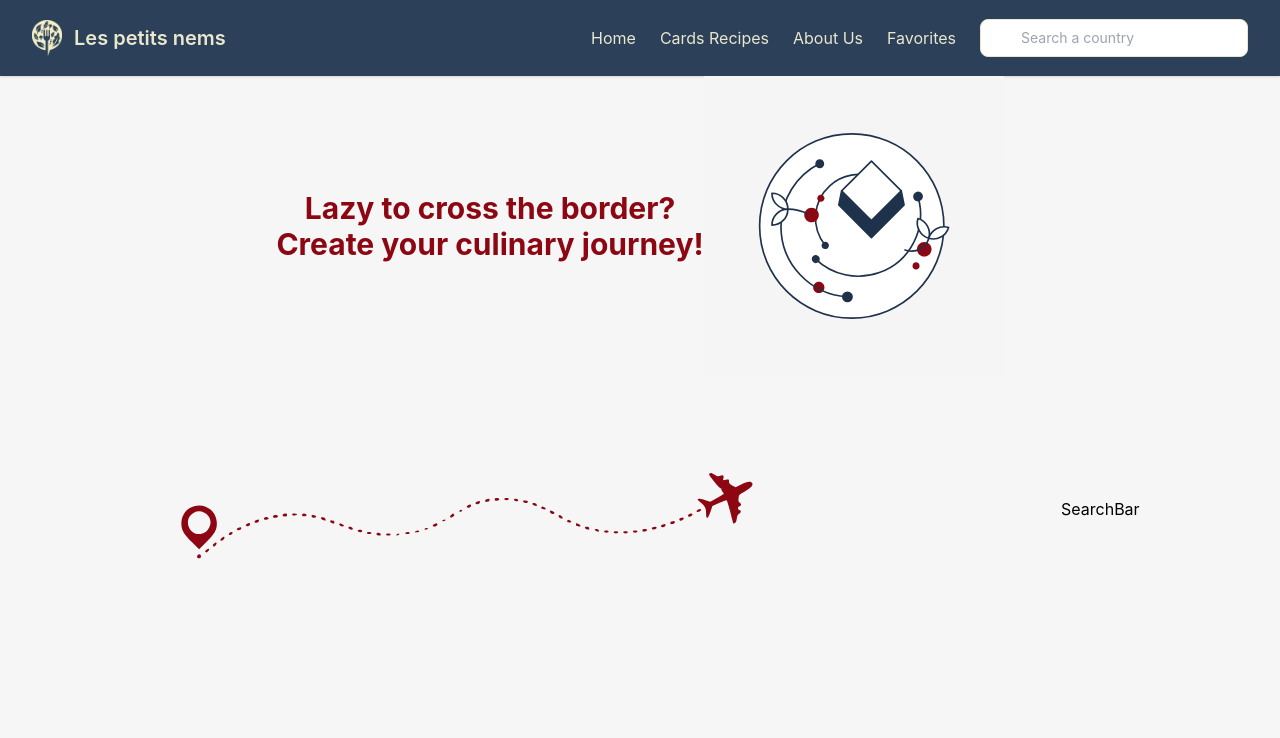
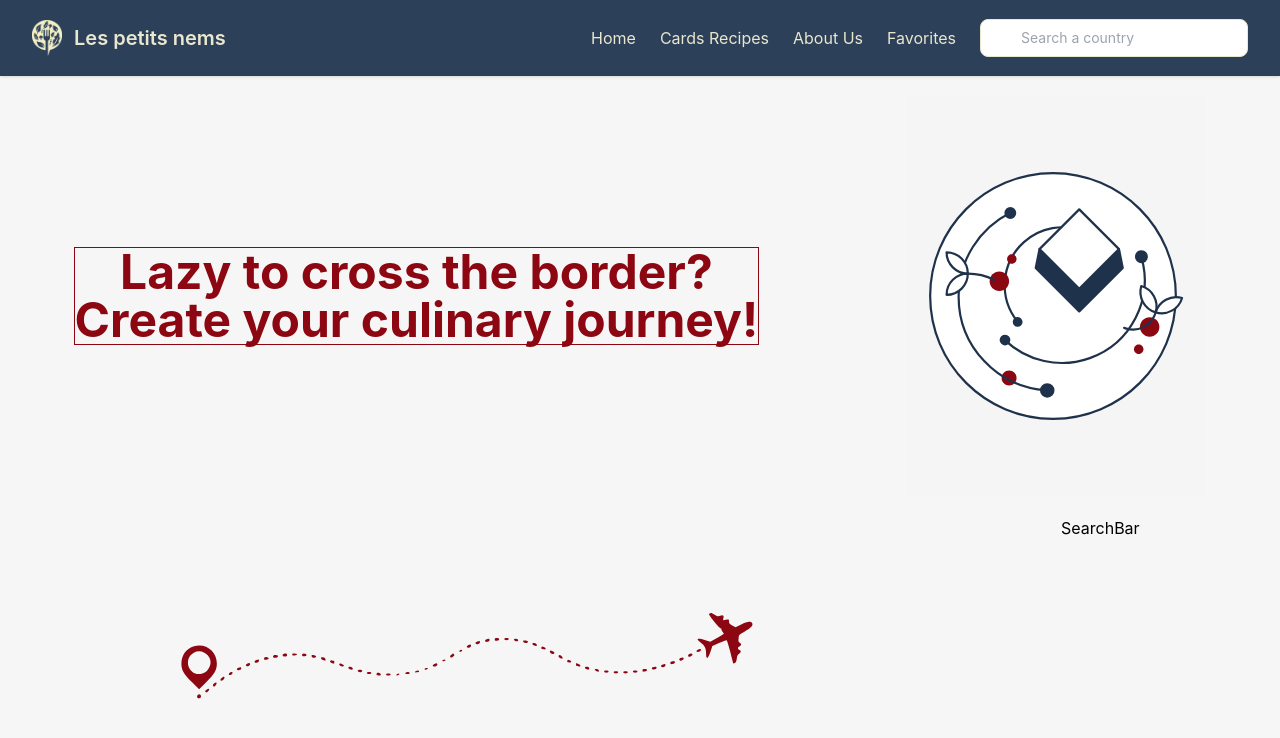
Before and after one commit to Iris-succi/hackathon_2022, a React (Vite) app in the folder frontend/: page / in a window 1280 px wide. Shown: the top 738 px of the page. Built offline with nearby package versions, Linux system fonts and the light colour scheme.

Commit message:
changing margin

```diff
--- a/frontend/src/App.jsx
+++ b/frontend/src/App.jsx
@@ -1,4 +1,3 @@
-// import RecipeCards from "@components/RecipeCards";
 import Home from "./pages/Home";
 
 import "./style/App.css";
@@ -7,7 +6,6 @@ function App() {
   return (
     <div className="App w-screen">
       <Home />
-      {/* <RecipeCards /> */}
     </div>
   );
 }
--- a/frontend/src/pages/Home.jsx
+++ b/frontend/src/pages/Home.jsx
@@ -19,24 +19,24 @@ export default function Home() {
     <main className="w-screen h-screen bg-backgroundMain">
       <Navbar />
       {/* Main content */}
-      <div className="md:flex justify-center items-center">
-        <h1 className="text-redtitle text-center text-3xl	font-bold	 ">
+      <div className="md:flex justify-around items-center my-5">
+        <h1 className="text-redtitle text-center text-3xl	md:text-5xl font-bold	 border">
           Lazy to cross the border? <br />
           Create your culinary journey!
         </h1>
-        <div className="block md:hidden w-100">
+        <div className="block md:hidden w-100 ">
           {" "}
           <img src={arrowfly} alt="" className="w-100" />
         </div>
         <div>
           <div>
-            <Lottie options={defaultOptions} height={300} width={300} />
+            <Lottie options={defaultOptions} height={400} width={300} />
           </div>
         </div>
       </div>
 
       {/* Search bar and arrow flight */}
-      <div className="md:flex  justify-around items-center ">
+      <div className="md:flex  justify-around ">
         <div className="hidden md:block w-1/2 ">
           {" "}
           <img src={arrowfly} alt="" className="w-100 " />
```
